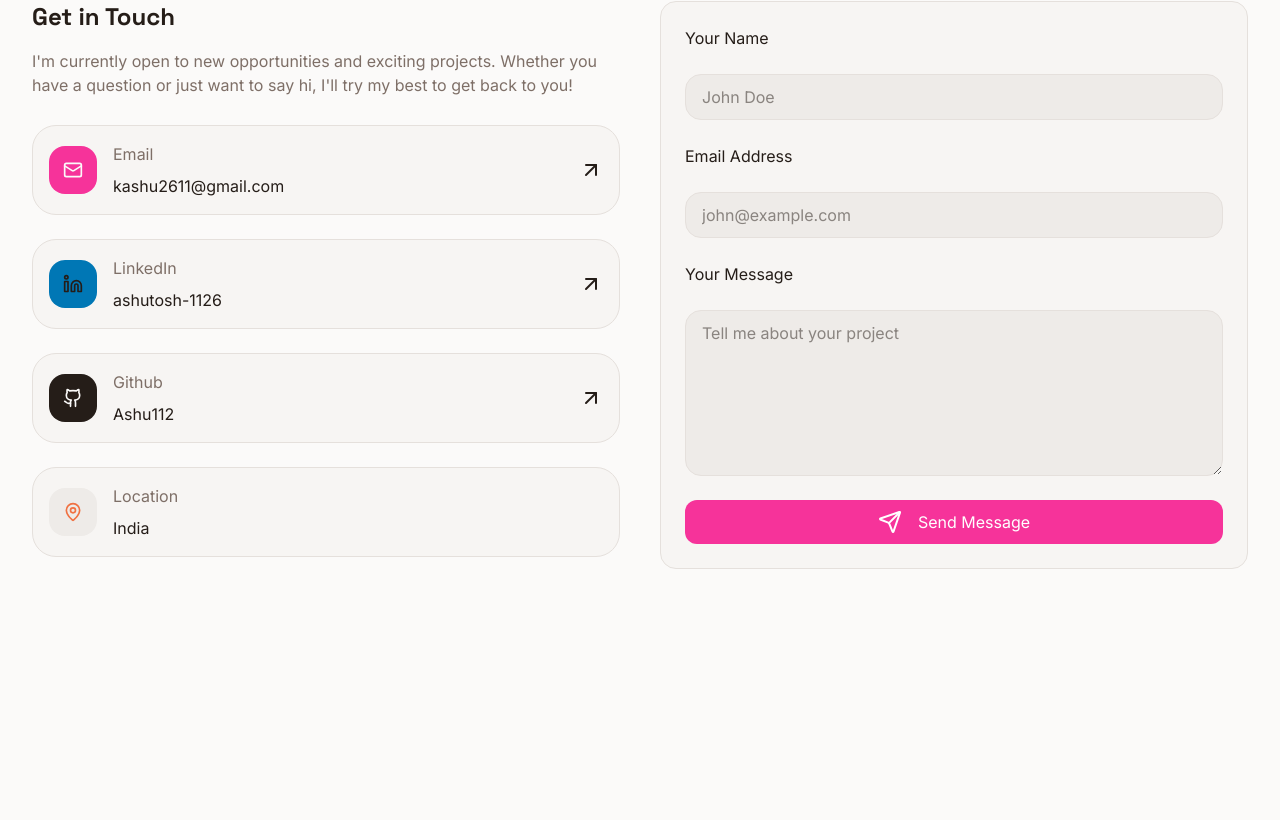
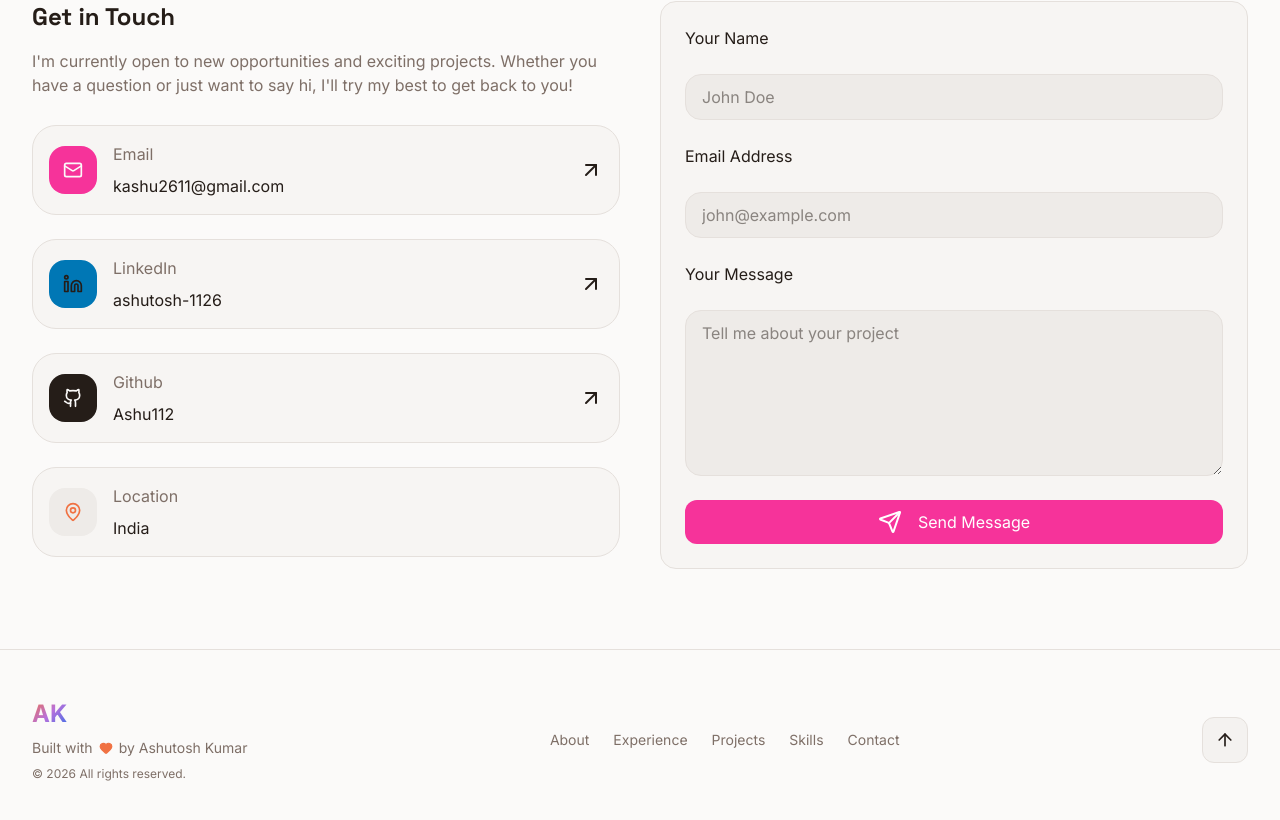
Before and after one commit to Ashu112/Portfolio-v2, a Next.js app: page / in a window 1280 px wide. Shown: the part 9646-10466 px from the top of the page. Before the commit the page ends 10295 px from the top, so only its background shows below. Built offline with nearby package versions, Linux system fonts and the light colour scheme.

Commit message:
footer addded

```diff
--- a/package.json
+++ b/package.json
@@ -11,6 +11,7 @@
   "dependencies": {
     "@tailwindcss/postcss": "^4.1.18",
     "clsx": "^2.1.1",
+    "framer-motion": "^12.29.2",
     "lucide-react": "^0.562.0",
     "next": "16.1.2",
     "next-themes": "^0.4.6",
--- a/src/app/layout.tsx
+++ b/src/app/layout.tsx
@@ -3,6 +3,7 @@ import { Inter, Space_Grotesk } from 'next/font/google';
 import './globals.css';
 import { AppThemeProvider } from '@/app/providers/theme-provider';
 import Navbar from '@/components/Navbar';
+import { Footer } from '@/components/Footer';
 
 const inter = Inter({
   variable: '--font-inter',
@@ -33,6 +34,7 @@ export default function RootLayout({
         <AppThemeProvider>
           <Navbar />
           {children}
+          <Footer />
         </AppThemeProvider>
       </body>
     </html>
--- /dev/null
+++ b/src/components/Footer.tsx
@@ -0,0 +1,69 @@
+'use client';
+
+import { motion } from 'framer-motion';
+import { Heart, ArrowUp } from 'lucide-react';
+
+export const Footer = () => {
+  const scrollToTop = () => {
+    window.scrollTo({ top: 0, behavior: 'smooth' });
+  };
+
+  return (
+    <footer className="border-border relative border-t py-12">
+      <div className="section-container">
+        <div className="flex flex-col items-center justify-between gap-6 md:flex-row">
+          {/* Logo & Copyright */}
+          <div className="flex flex-col items-center gap-2 md:items-start">
+            <motion.span
+              className="font-display gradient-text text-2xl font-bold"
+              whileHover={{ scale: 1.02 }}
+            >
+              AK
+            </motion.span>
+            <p className="text-muted-foreground flex items-center gap-1.5 text-sm">
+              Built with{' '}
+              <Heart className="text-primary fill-primary h-3.5 w-3.5" /> by
+              Ashutosh Kumar
+            </p>
+            <p className="text-muted-foreground text-xs">
+              © {new Date().getFullYear()} All rights reserved.
+            </p>
+          </div>
+
+          {/* Quick Links */}
+          <div className="text-muted-foreground flex flex-wrap justify-center gap-6 text-sm">
+            {['About', 'Experience', 'Projects', 'Skills', 'Contact'].map(
+              (item) => (
+                <motion.a
+                  key={item}
+                  href={`#${item.toLowerCase()}`}
+                  onClick={(e) => {
+                    e.preventDefault();
+                    document
+                      .querySelector(`#${item.toLowerCase()}`)
+                      ?.scrollIntoView({ behavior: 'smooth' });
+                  }}
+                  className="hover:text-primary animated-underline transition-colors"
+                  whileHover={{ y: -2 }}
+                >
+                  {item}
+                </motion.a>
+              ),
+            )}
+          </div>
+
+          {/* Back to top */}
+          <motion.button
+            onClick={scrollToTop}
+            className="bg-muted/50 border-border hover:bg-primary hover:text-primary-foreground hover:border-primary rounded-xl border p-3 transition-all duration-300"
+            whileHover={{ y: -4, scale: 1.05 }}
+            whileTap={{ scale: 0.95 }}
+            aria-label="Scroll to top"
+          >
+            <ArrowUp className="h-5 w-5" />
+          </motion.button>
+        </div>
+      </div>
+    </footer>
+  );
+};
```
Also changed, not shown: 1 other file (tests, documents, lock files or other folders).
